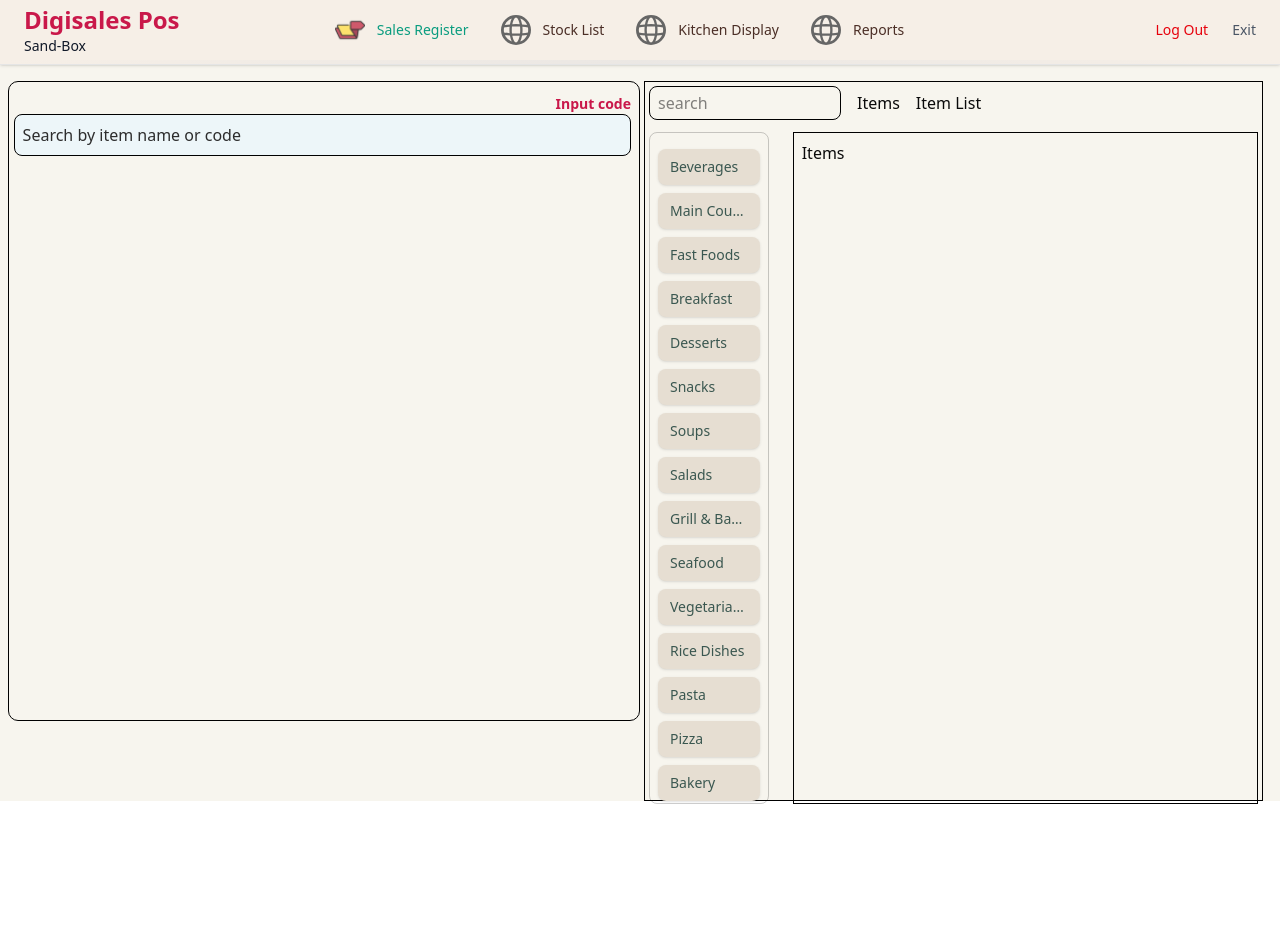
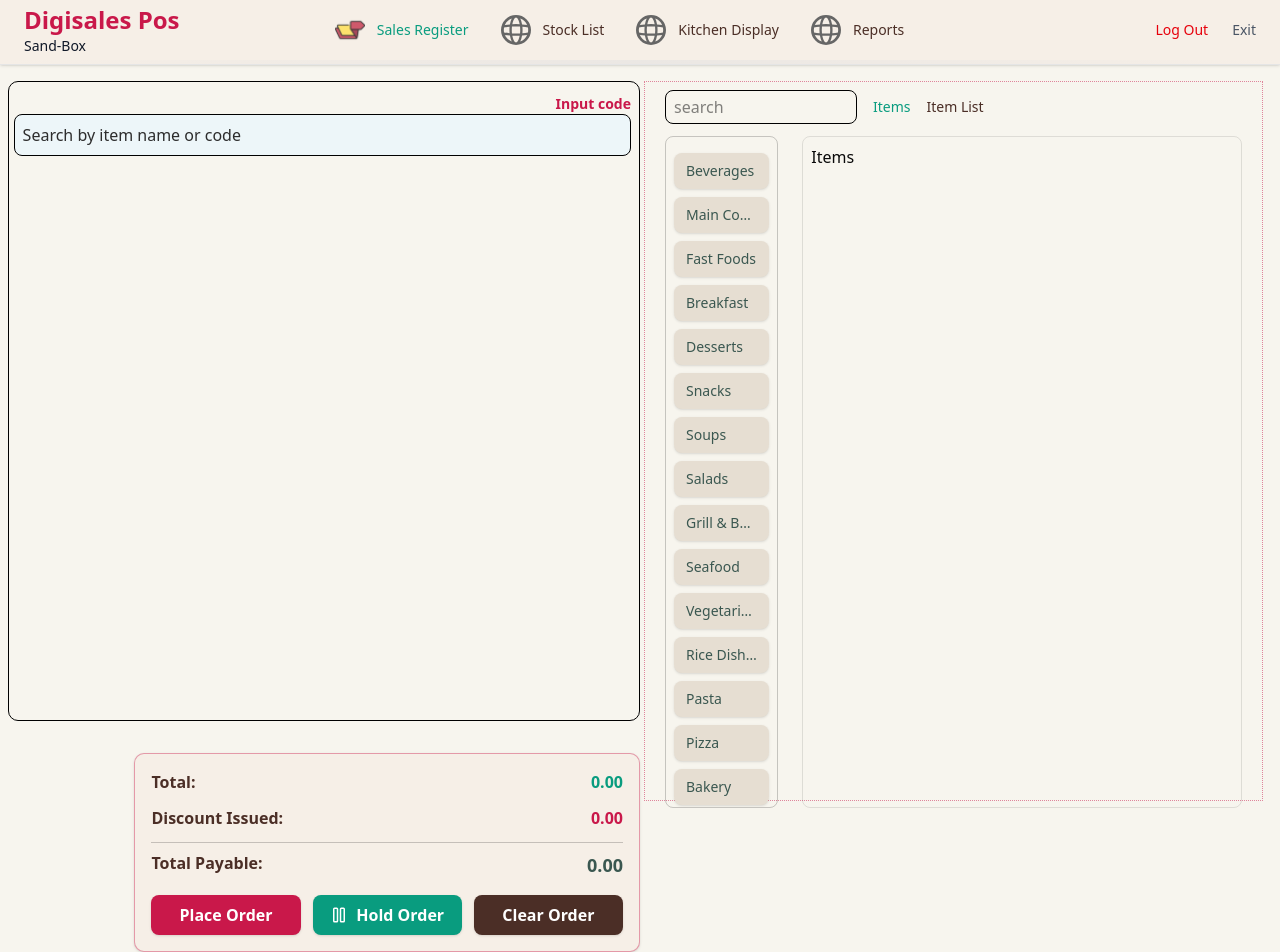
Before and after one commit to Solvitwithus/restaurant, a Next.js app: page /sales-register in a window 1280 px wide. Shown: the top 952 px of the page. Before the commit the page ends 817 px from the top, so only its background shows below. Built offline with nearby package versions, Linux system fonts and the light colour scheme.

Commit message:
the pos control section

```diff
--- a/app/components/dasrestaurosch/loginpage.tsx
+++ b/app/components/dasrestaurosch/loginpage.tsx
@@ -29,7 +29,13 @@
   const handleLogin = async () => {
     try {
 
+
       setLoading(true)
+
+      if(!userName || !password){
+         toast.error("Please Enter all credentials")
+         return
+      }
       // eslint-disable-next-line react-hooks/rules-of-hooks
       const res = await useLogin(userName, password);
 setToken(res.token)
@@ -97,6 +103,7 @@
 
           {/* Login Button */}
           <button
+          type="button"
             onClick={handleLogin}
             disabled={loading}
             className="bg-[#c9184a] mt-5 cursor-pointer font-bold text-white py-2 rounded-md hover:bg-[#b88658] transition"
--- a/app/components/dasrestaurosch/pos-displaypanem.tsx
+++ b/app/components/dasrestaurosch/pos-displaypanem.tsx
@@ -1,15 +1,71 @@
 "use client"
 import React from 'react'
-
+import { Pause } from 'lucide-react'
 function Posdisplaypanem() {
   return (
-    <div className='w-1/2 border rounded-lg py-3 h-160 border-black'  >
+    <div className='flex flex-col w-1/2 gap-4 items-end'>
+    <div className='border w-full rounded-lg py-3 h-160 border-black'  >
         {/* Header */}
         <div className='sticky top-2 z-30 flex flex-col items-end'>
             <p className='text-sm text-right text-[#c9184a] font-bold mr-2'>Input code</p>
             <input type='text' className='w-[98%] py-2 bg-[#EDF6F9] placeholder-[#2D2D2D] text-[#2D2D2D] px-2 rounded-md border mx-2 border-black' placeholder='Search by item name or code'/>
         </div>
+ </div>
+{/* Control Section */}
+<div className="w-[80%] bg-[#F6EFE7] border border-[#c9184a]/40 rounded-lg shadow-sm p-4 mt-4">
+
+  {/* Totals */}
+  <div className="space-y-3 mb-4">
+    <div className="flex justify-between text-[#4B2E26]">
+      <h4 className="font-semibold">Total:</h4>
+      <span className="font-bold text-[#099c7f]">0.00</span>
     </div>
+
+    <div className="flex justify-between text-[#4B2E26]">
+      <h4 className="font-semibold">Discount Issued:</h4>
+      <span className="font-bold text-[#c9184a]">0.00</span>
+    </div>
+
+    <div className="flex justify-between text-[#4B2E26] border-t border-black/20 pt-2">
+      <h4 className="font-semibold">Total Payable:</h4>
+      <span className="font-bold text-[#3A5750] text-lg">0.00</span>
+    </div>
+  </div>
+
+  {/* Buttons */}
+  <div className="flex justify-between mt-4 gap-3">
+
+    <button
+      type="button"
+      className="flex-1 bg-[#c9184a] py-2 font-semibold text-white rounded-md
+                 shadow-sm hover:bg-[#a3153e] active:scale-95 transition-all"
+    >
+      Place Order
+    </button>
+
+ <button
+  type="button"
+  className="flex-1 flex items-center justify-center gap-2 bg-[#099c7f] py-2
+             font-semibold text-white rounded-md shadow-sm
+             hover:bg-[#077d66] active:scale-95 transition-all"
+>
+  <Pause height={18} width={18} className="text-white" />
+  Hold Order
+</button>
+
+
+    <button
+      type="button"
+      className="flex-1 bg-[#4B2E26] py-2 font-semibold text-white rounded-md
+                 shadow-sm hover:bg-[#3a221d] active:scale-95 transition-all"
+    >
+      Clear Order
+    </button>
+
+  </div>
+</div>
+
+        </div>
   )
 }
 
--- a/app/components/dasrestaurosch/posmenu.tsx
+++ b/app/components/dasrestaurosch/posmenu.tsx
@@ -5,7 +5,7 @@
 import HomeIcon from "@/public/homeIcon.svg";
 import Image from 'next/image';
 import Link from 'next/link';
-import { usePathname } from 'next/navigation';
+import { usePathname,useRouter } from 'next/navigation';
 import { useLoginSession } from '@/app/store/useAuth';
 interface LandingPage {
   name: string;
@@ -18,6 +18,7 @@
 
   const {clearToken}= useLoginSession()
   const currentPath = usePathname()
+  const router = useRouter()
   const displayPanel: LandingPage[] = [
     { name: "Sales Register", path: "/sales-register", icon: HomeIcon },
     { name: "Stock List", path: "/stock-list", icon: Globe },
@@ -71,11 +72,14 @@
   </Link>
 
   <Link
-    href="/"
+
     onClick={() => {
+      router.push("/")
       clearToken();
       localStorage.removeItem("login-session");
     }}
+
+    href="https://res.digerp.com/index.php"
     className="text-gray-600 hover:underline text-sm font-medium"
   >
     Exit
--- a/app/components/dasrestaurosch/posregisteritemsection.tsx
+++ b/app/components/dasrestaurosch/posregisteritemsection.tsx
@@ -31,7 +31,7 @@
 ];
 
   return (
-    <div className="w-[49%] p-1 h-[90vh] border border-black">
+    <div className="w-[49%] px-5 py-2 h-[90vh]  border border-dotted border-[#c9184a]/50">
 
       {/* navigation section */}
       <div className="flex items-center gap-4 mb-3">
@@ -40,8 +40,8 @@
           className="w-48 border border-black rounded-md px-2 py-1"
           placeholder="search"
         />
-        <Link href={"/stock-list"}>Items</Link>
-        <Link href={"/"}>Item List</Link>
+        <Link href={"/sales-register"} className="text-[#099c7f] font-medium text-sm">Items</Link>
+        <Link href={"/stock-list"} className="text-[#4B2E26] font-medium text-sm">Item List</Link>
       </div>
 
       {/* category + items section */}
@@ -65,7 +65,7 @@
         </div>
 
         {/* Items section */}
-        <div className="w-full border border-black p-2">
+        <div className="w-full border border-black/10 rounded-md p-2">
           Items
         </div>
 
```
